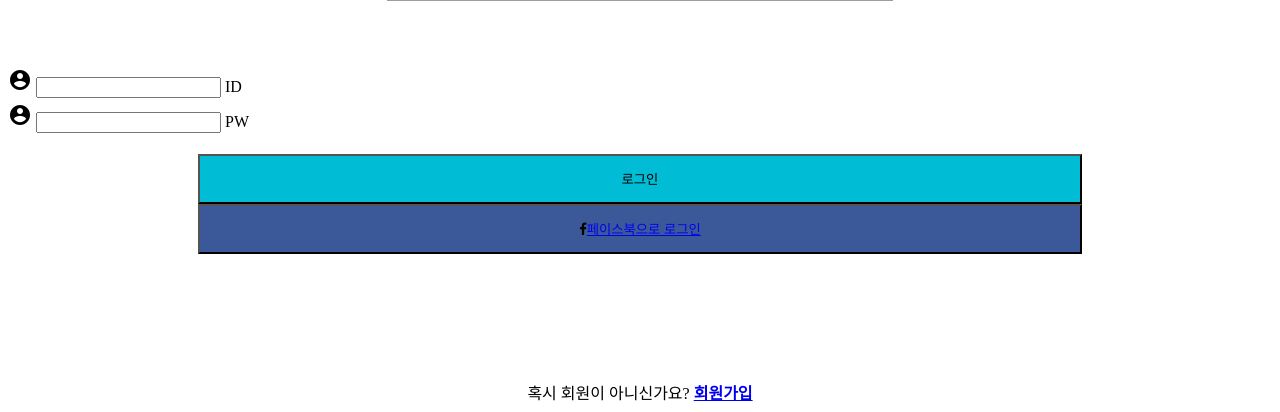
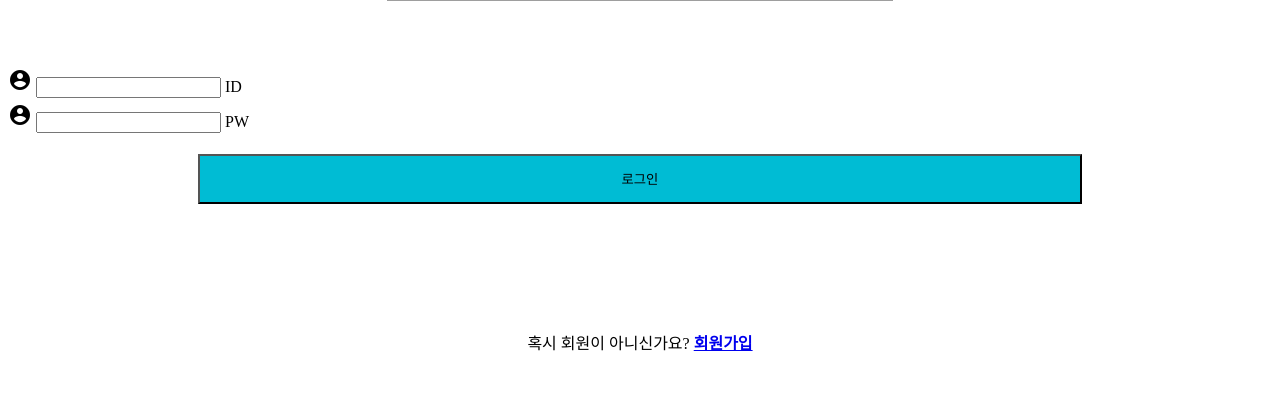
Before and after one commit to dohvis/sunrinio-legacy, a Django app: template templates/accounts/login.html in a window 1280 px wide. Shown: the part 1169-1581 px from the top of the page. After the commit the page ends 1520 px from the top, so only its background shows below. Run offline with Django 3.2, Linux system fonts and the light colour scheme; the template is opened without the code that fills it, so the values that code supplies are empty; parts of the project's set-up code (start-up, migrations or seed data) failed here and were passed over; some libraries are stand-ins or nearby versions; grey boxes are pictures that could not be loaded.

Commit message:
로그인페이지 페이스북 로그인 삭제

```diff
--- a/templates/accounts/login.html
+++ b/templates/accounts/login.html
@@ -53,15 +53,7 @@
         </div>
 
     </form>
-    <div class="row">
-        <div class="col s12" align="center">
-            <div id="status"></div>
-            <button class="btn waves-effect waves-light facebooklogin" name="action">
-                <i class="fa fa-facebook left" aria-hidden="true"></i><a class="white-text"
-                                                                         href="/allauth/facebook/login/">페이스북으로 로그인</a>
-            </button>
-        </div>
-    </div>
+
     <div class="row">
         <div class="col s12 signup" align="center">
             혹시 회원이 아니신가요?
```
